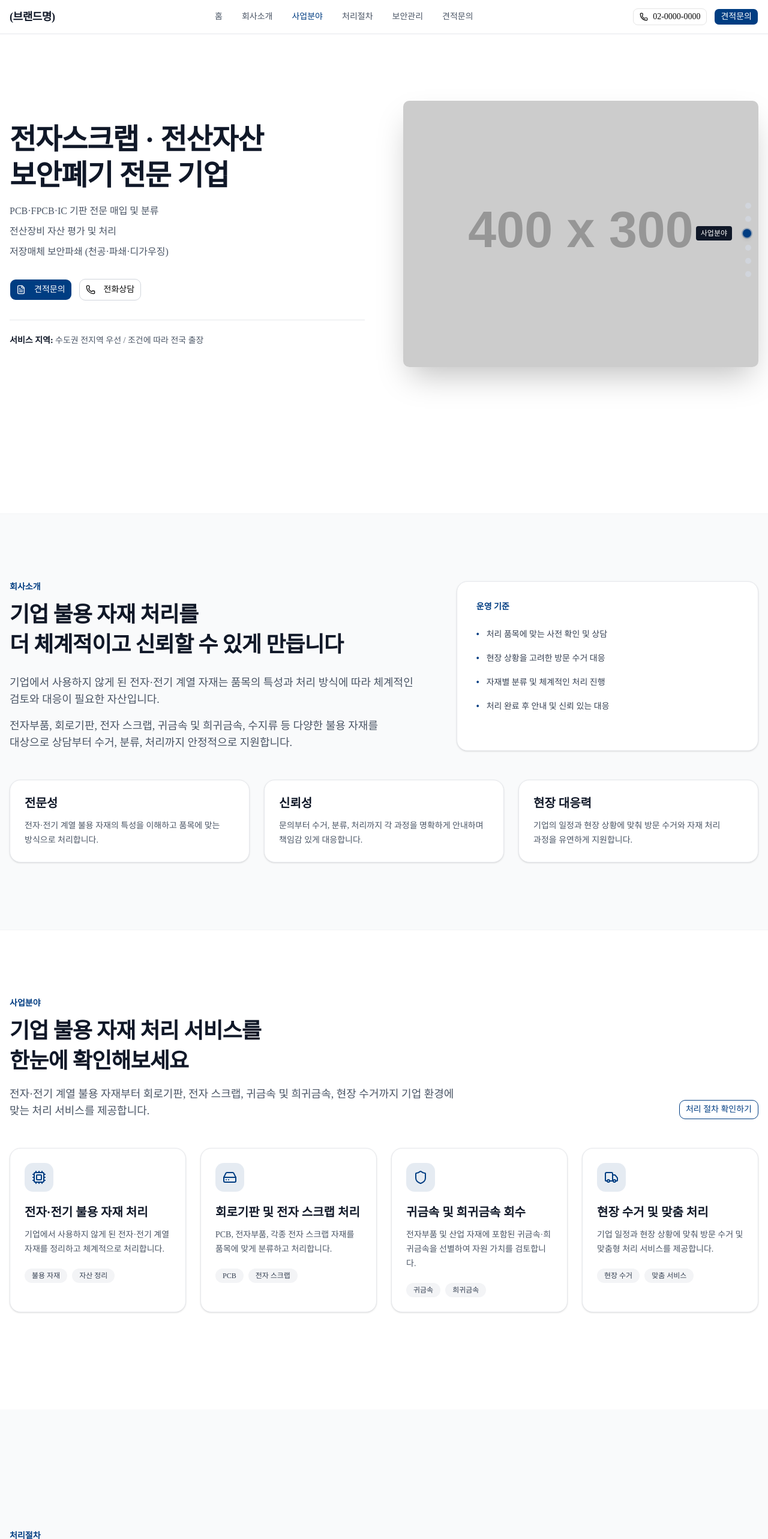
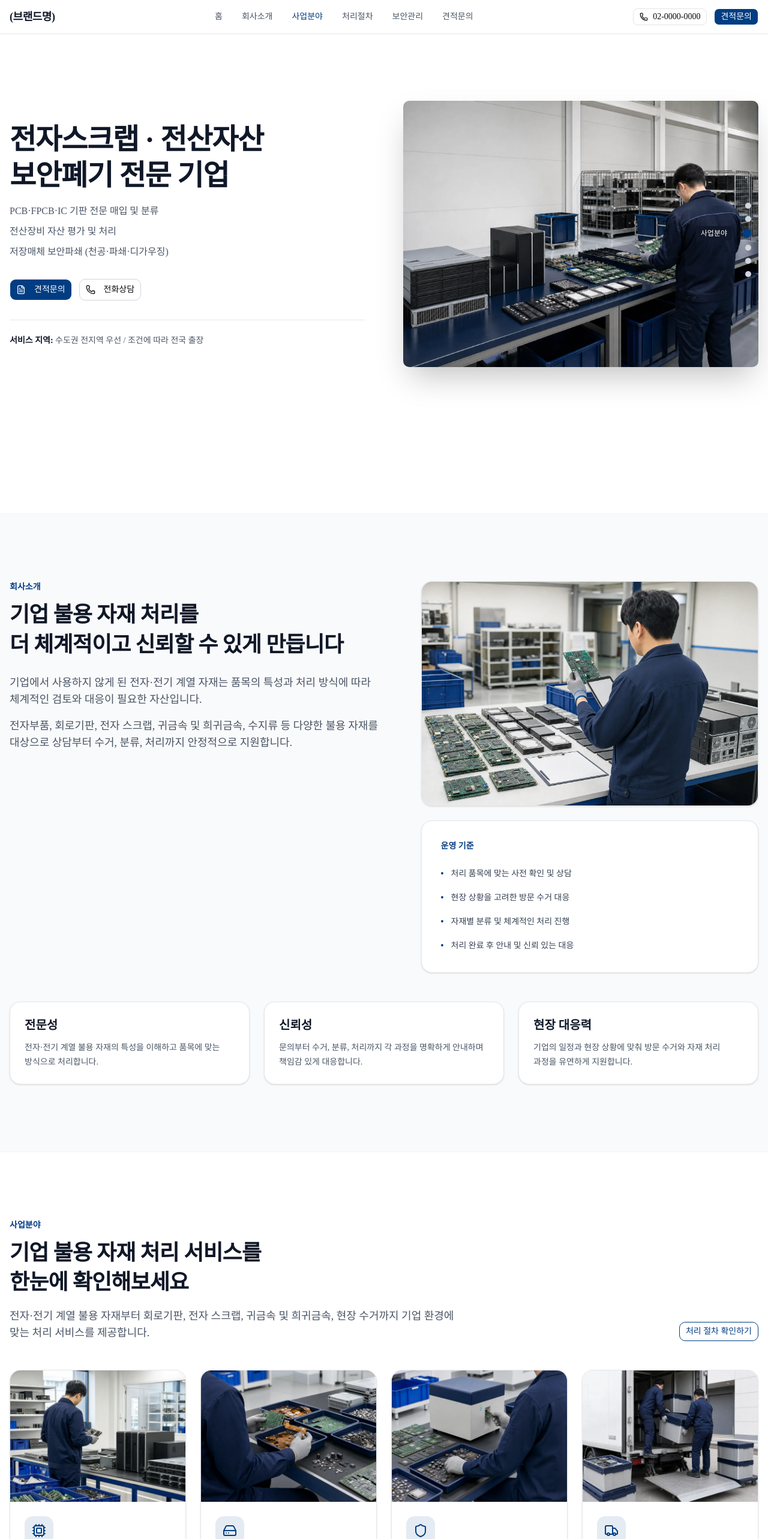
Before and after one commit to AMeaningfulStar/b2b-portal, a Next.js app: page / in a window 1280 px wide. Shown: the top 2566 px of the page at 60% size. Built offline with nearby package versions, Linux system fonts and the light colour scheme.

Commit message:
feat: 랜딩 페이지 섹션 이미지 적용

```diff
--- a/components/sections/about-summary-section.tsx
+++ b/components/sections/about-summary-section.tsx
@@ -1,3 +1,5 @@
+import Image from 'next/image'
+
 const coreValues = [
   {
     title: '전문성',
@@ -24,7 +26,7 @@ export default function AboutSummarySection() {
   return (
     <section id="about" className="scroll-mt-14 border-t border-gray-100 bg-gray-50 px-4 py-20 break-keep lg:py-28">
       <div className="mx-auto max-w-7xl">
-        <div className="grid gap-10 lg:grid-cols-[1.15fr_0.85fr] lg:gap-16">
+        <div className="grid gap-10 lg:grid-cols-[1.05fr_0.95fr] lg:gap-16">
           <div>
             <p className="mb-3 text-sm font-semibold text-[#003d82]">회사소개</p>
             <h2 className="text-3xl leading-snug font-bold tracking-tight text-gray-900 md:text-4xl">
@@ -41,6 +43,17 @@ export default function AboutSummarySection() {
             </p>
           </div>
 
+          <div className="space-y-6">
+            <div className="relative aspect-3/2 overflow-hidden rounded-2xl border border-gray-200 bg-white shadow-sm">
+              <Image
+                src="/images/about-material-inspection.webp"
+                alt="전자 불용 자재의 품목과 상태를 확인하는 검수 현장"
+                fill
+                sizes="(max-width: 1023px) calc(100vw - 2rem), 46vw"
+                className="object-cover object-center"
+              />
+            </div>
+
             <div className="rounded-2xl border border-gray-200 bg-white p-6 shadow-sm md:p-8">
               <p className="text-sm font-semibold text-[#003d82]">운영 기준</p>
               <ul className="mt-6 space-y-4 text-sm leading-6 text-gray-700">
@@ -53,6 +66,7 @@ export default function AboutSummarySection() {
                   </li>
                 ))}
               </ul>
+            </div>
           </div>
         </div>
 
--- a/components/sections/hero-section.tsx
+++ b/components/sections/hero-section.tsx
@@ -74,7 +74,14 @@ export default function HeroSection() {
             }`}
           >
             <div className="relative aspect-4/3 overflow-hidden rounded-lg shadow-2xl">
-              <Image src="https://placehold.co/400x300/png" alt="전자부품 수거 현장" fill className="object-cover" />
+              <Image
+                src="/images/hero-electronic-scrap-collection.webp"
+                alt="전자스크랩과 기업 전산자산을 분류하는 작업 현장"
+                fill
+                preload
+                sizes="(max-width: 1023px) calc(100vw - 2rem), 50vw"
+                className="object-cover object-[58%_center]"
+              />
             </div>
           </div>
         </div>
--- a/components/sections/process-summary-section.tsx
+++ b/components/sections/process-summary-section.tsx
@@ -1,4 +1,6 @@
 'use client'
+
+import Image from 'next/image'
 
 import { SectionAnchorLink } from '@/components/landing/section-anchor-link'
 import { Button } from '@/components/ui/button'
@@ -62,6 +64,16 @@ export default function ProcessSummarySection() {
           </Button>
         </div>
 
+        <div className="relative mx-auto mb-10 aspect-video w-full max-w-[996px] overflow-hidden rounded-2xl border border-gray-200 bg-gray-100 shadow-sm">
+          <Image
+            src="/images/process-site-collection.webp"
+            alt="기업 현장에서 전자 불용 자재를 확인하고 수거하는 과정"
+            fill
+            sizes="(max-width: 1279px) calc(100vw - 2rem), 1280px"
+            className="object-cover object-[52%_center]"
+          />
+        </div>
+
         {/* Steps */}
         <div className="grid gap-6 md:grid-cols-3 lg:grid-cols-5">
           {steps.map((step) => (
--- a/components/sections/security-summary-section.tsx
+++ b/components/sections/security-summary-section.tsx
@@ -1,6 +1,7 @@
 'use client'
 
 import { ShieldCheck, ClipboardCheck, Truck } from 'lucide-react'
+import Image from 'next/image'
 
 import { SectionAnchorLink } from '@/components/landing/section-anchor-link'
 import { Button } from '@/components/ui/button'
@@ -37,9 +38,10 @@ export default function TrustSection() {
     >
       <div className="mx-auto flex max-w-7xl items-center justify-center">
         {/* 메인 박스 */}
-        <div className="rounded-3xl bg-[#0f172a] px-6 py-12 text-white md:px-12">
+        <div className="w-full rounded-3xl bg-[#0f172a] px-6 py-12 text-white md:px-12">
           {/* Header */}
-          <div className="mb-10 max-w-2xl">
+          <div className="mb-10 grid items-center gap-8 lg:grid-cols-[0.85fr_1.15fr] lg:gap-12">
+            <div>
               <p className="mb-3 text-sm font-semibold text-blue-300">TRUST & SAFETY</p>
               <h2 className="text-3xl leading-tight font-bold md:text-4xl">
                 맡겨도 되는 이유,
@@ -49,6 +51,18 @@ export default function TrustSection() {
               <p className="mt-4 text-sm leading-7 text-slate-300 md:text-base">
                 단순 수거가 아닌, 자재 확인부터 수거, 처리까지 전 과정을 책임 있게 진행합니다.
               </p>
+            </div>
+
+            <div className="relative aspect-video overflow-hidden rounded-2xl border border-white/15 bg-slate-900 shadow-lg">
+              <Image
+                src="/images/security-storage-destruction.webp"
+                alt="기업용 저장매체를 보안 파쇄 장비로 폐기하는 현장"
+                fill
+                sizes="(max-width: 1023px) calc(100vw - 5rem), 52vw"
+                className="object-cover object-center"
+              />
+              <div aria-hidden="true" className="absolute inset-0 bg-[#0f172a]/5" />
+            </div>
           </div>
 
           {/* 카드 */}
--- a/components/sections/services-summary-section.tsx
+++ b/components/sections/services-summary-section.tsx
@@ -1,6 +1,7 @@
 'use client'
 
 import { Cpu, HardDrive, Shield, Truck } from 'lucide-react'
+import Image from 'next/image'
 
 import { SectionAnchorLink } from '@/components/landing/section-anchor-link'
 import { Button } from '@/components/ui/button'
@@ -12,24 +13,32 @@ const services = [
     title: '전자·전기 불용 자재 처리',
     description: '기업에서 사용하지 않게 된 전자·전기 계열 자재를 정리하고 체계적으로 처리합니다.',
     tags: ['불용 자재', '자산 정리'],
+    image: '/images/service-electronic-assets.webp',
+    imageAlt: '기업용 전산장비와 전자 불용 자재를 분류하는 현장',
   },
   {
     icon: HardDrive,
     title: '회로기판 및 전자 스크랩 처리',
     description: 'PCB, 전자부품, 각종 전자 스크랩 자재를 품목에 맞게 분류하고 처리합니다.',
     tags: ['PCB', '전자 스크랩'],
+    image: '/images/service-pcb-scrap.webp',
+    imageAlt: '다양한 PCB 회로기판과 전자 스크랩',
   },
   {
     icon: Shield,
     title: '귀금속 및 희귀금속 회수',
     description: '전자부품 및 산업 자재에 포함된 귀금속·희귀금속을 선별하여 자원 가치를 검토합니다.',
     tags: ['귀금속', '희귀금속'],
+    image: '/images/service-metal-recovery.webp',
+    imageAlt: '전자부품에서 회수 가능한 금속 자원을 선별하는 현장',
   },
   {
     icon: Truck,
     title: '현장 수거 및 맞춤 처리',
     description: '기업 일정과 현장 상황에 맞춰 방문 수거 및 맞춤형 처리 서비스를 제공합니다.',
     tags: ['현장 수거', '맞춤 서비스'],
+    image: '/images/service-on-site-collection.webp',
+    imageAlt: '기업 현장에서 전자 불용 자재를 수거하는 작업',
   },
 ]
 
@@ -71,8 +80,19 @@ export default function ServicesSummarySection() {
           {services.map((service) => (
             <div
               key={service.title}
-              className="rounded-2xl border border-gray-200 bg-white p-6 shadow-sm transition-all hover:-translate-y-1 hover:border-[#003d82]/30 hover:shadow-md"
+              className="flex h-full flex-col overflow-hidden rounded-2xl border border-gray-200 bg-white shadow-sm transition-all hover:-translate-y-1 hover:border-[#003d82]/30 hover:shadow-md"
             >
+              <div className="relative aspect-4/3 w-full overflow-hidden bg-gray-100">
+                <Image
+                  src={service.image}
+                  alt={service.imageAlt}
+                  fill
+                  sizes="(max-width: 767px) calc(100vw - 2rem), (max-width: 1279px) calc(50vw - 2.5rem), 25vw"
+                  className="object-cover object-center"
+                />
+              </div>
+
+              <div className="flex flex-1 flex-col p-6">
                 <div className="flex h-12 w-12 items-center justify-center rounded-xl bg-[#003d82]/10 text-[#003d82]">
                   <service.icon className="h-6 w-6" />
                 </div>
@@ -80,12 +100,13 @@ export default function ServicesSummarySection() {
                 <h3 className="mt-5 text-xl font-semibold text-gray-900">{service.title}</h3>
                 <p className="mt-3 text-sm leading-6 text-gray-600">{service.description}</p>
 
-              <div className="mt-5 flex flex-wrap gap-2">
+                <div className="mt-auto flex flex-wrap gap-2 pt-5">
                   {service.tags.map((tag) => (
                     <span key={tag} className="rounded-full bg-gray-100 px-3 py-1 text-xs font-medium text-gray-700">
                       {tag}
                     </span>
                   ))}
+                </div>
               </div>
             </div>
           ))}
--- a/next.config.ts
+++ b/next.config.ts
@@ -28,14 +28,6 @@ const nextConfig: NextConfig = {
   turbopack: {
     root: process.cwd(),
   },
-  images: {
-    remotePatterns: [
-      {
-        protocol: 'https',
-        hostname: 'placehold.co',
-      },
-    ],
-  },
 }
 
 export default nextConfig
```
Lines whose indentation alone changed are shown as unchanged.
